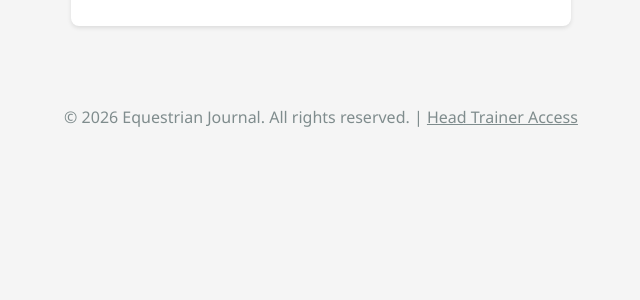
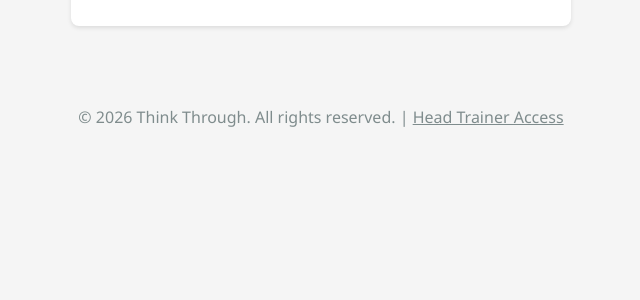
Before and after one commit to Dave-Perkins/journal-app, a Django app: page / in a window 1280 px wide. Shown: the part 406-706 px from the top of the page, without its empty margins (319-959 px from the left). Run offline with Django 4.2, Linux system fonts and the light colour scheme; data comes from the database, SQL or seed files in the repository.

Commit message:
Change 'Equestrian Journal' to 'Think Through' in header and footer

```diff
--- a/journal/templates/journal/base.html
+++ b/journal/templates/journal/base.html
@@ -227,7 +227,7 @@
 <body>
     {% if user.is_authenticated or request.session.rider_id or request.session.is_michelle %}
     <nav class="navbar">
-        <h1>🐴 Equestrian Journal</h1>
+        <h1>🐴 Think Through</h1>
         <div>
             {% if request.session.is_michelle %}
                 <a href="{% url 'michelle_dashboard' %}">Dashboard</a>
@@ -257,7 +257,7 @@
     </div>
 
     <footer>
-        <p>&copy; 2026 Equestrian Journal. All rights reserved. | <a href="{% url 'michelle_login' %}" style="color: #7f8c8d;">Head Trainer Access</a></p>
+        <p>&copy; 2026 Think Through. All rights reserved. | <a href="{% url 'michelle_login' %}" style="color: #7f8c8d;">Head Trainer Access</a></p>
     </footer>
 </body>
 </html>
```
